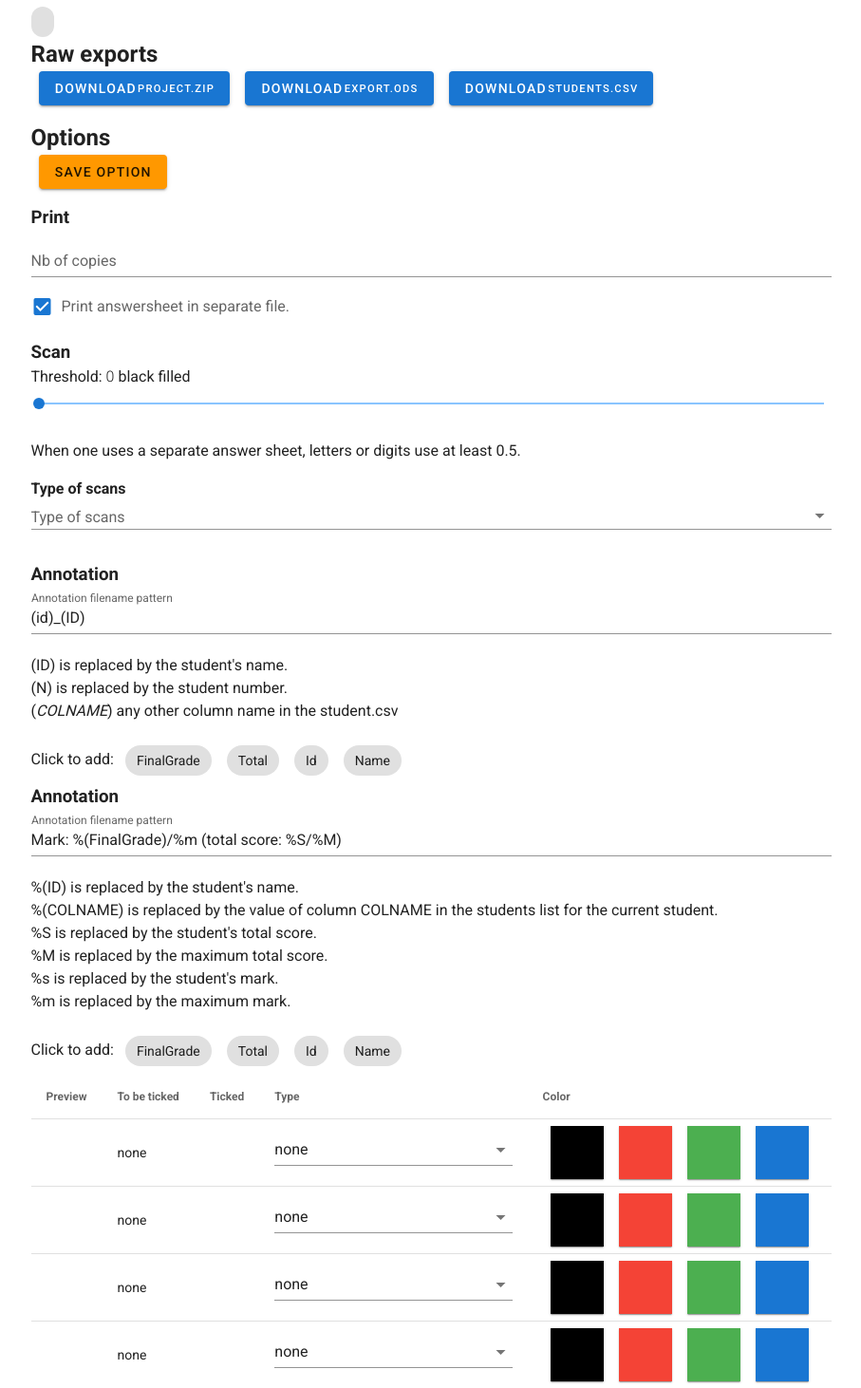
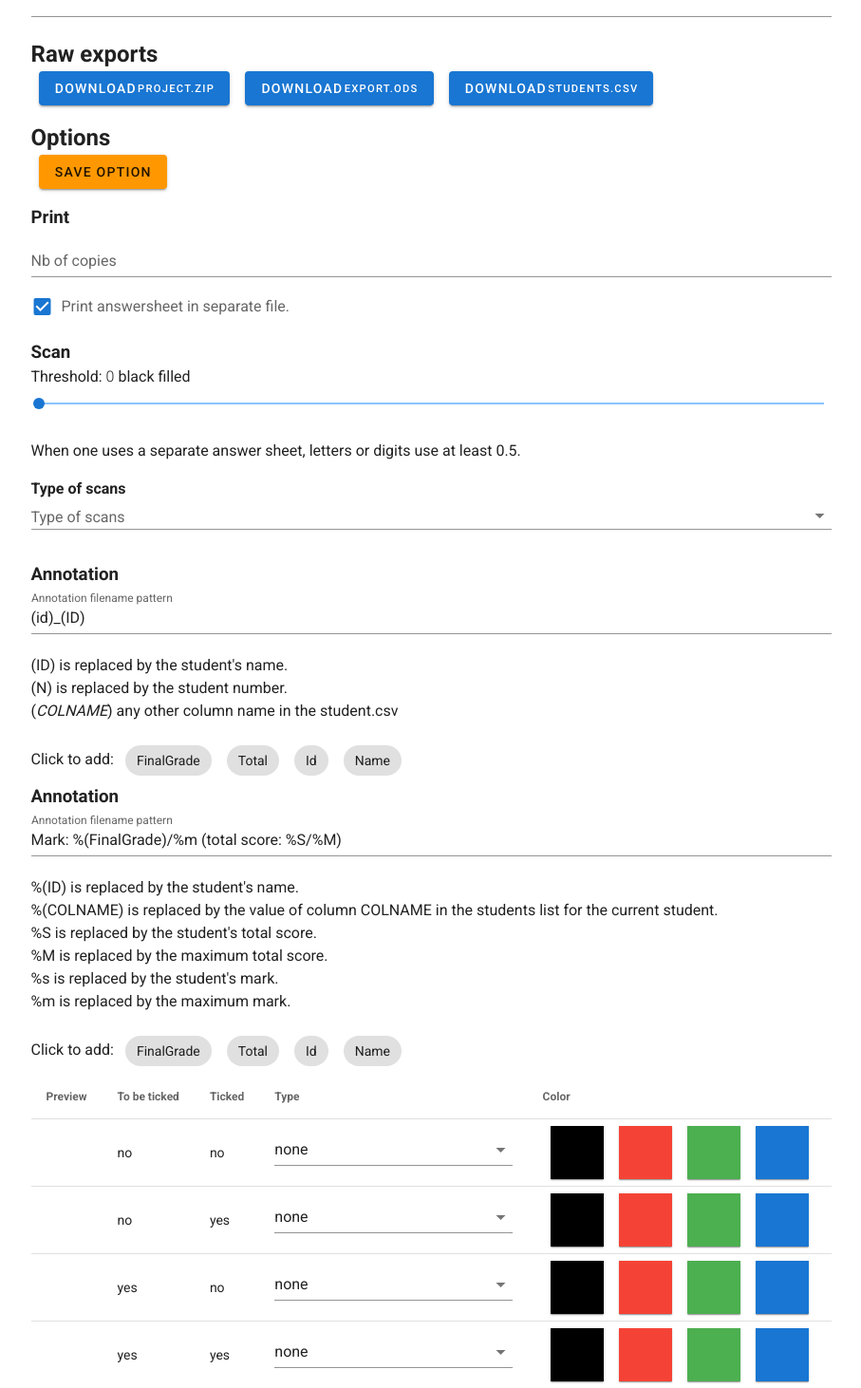
Before and after one commit to Alijim/vuetify2-components, a Vue app: page /#/option in a window 1280 px wide. Shown: the part 213-1675 px from the top of the page at 95% size, without its empty margins (15-922 px from the left). Built offline with nearby package versions, Linux system fonts and the light colour scheme.

Commit message:
ajout d'une combobox pour les collaborateurs

```diff
--- a/src/components/AnnotationMarks.vue
+++ b/src/components/AnnotationMarks.vue
@@ -21,10 +21,10 @@
         </v-icon>
     </td>
     <td>
-        {{e1}}
+        {{toBeTicked}}
     </td>
     <td>
-        {{icon}}
+        {{ticked}}
     </td>
     <td>
         <v-select
@@ -100,6 +100,11 @@
         }
     },
 
+    props : {
+        toBeTicked: String,
+        ticked: String
+    }
+
 
 
 
--- a/src/views/Option.vue
+++ b/src/views/Option.vue
@@ -1,9 +1,13 @@
 <template>
   <div class="about">
-    <h1>This is an page</h1>
     <h2>Collaborators</h2>
-	<v-chip placeholder="add another username" secondary-placeholder="+username"></v-chip>
-  <h2>Raw exports</h2>
+<v-combobox
+          v-model="select"
+          label="Add a username"
+          multiple
+          chips
+        ></v-combobox>
+    <h2>Raw exports</h2>
 	<p>
      <v-btn
       elevation="2"
@@ -176,10 +180,10 @@
           </tr>
         </thead>
         <tbody>
-          <annotation-marks></annotation-marks>
-          <annotation-marks></annotation-marks>
-          <annotation-marks></annotation-marks>
-          <annotation-marks></annotation-marks>
+          <annotation-marks toBeTicked = "no" ticked="no"></annotation-marks>
+          <annotation-marks toBeTicked = "no" ticked="yes"></annotation-marks>
+          <annotation-marks toBeTicked = "yes" ticked="no"></annotation-marks>
+          <annotation-marks toBeTicked = "yes" ticked="yes"></annotation-marks>
         </tbody>
 
       </template>
```
